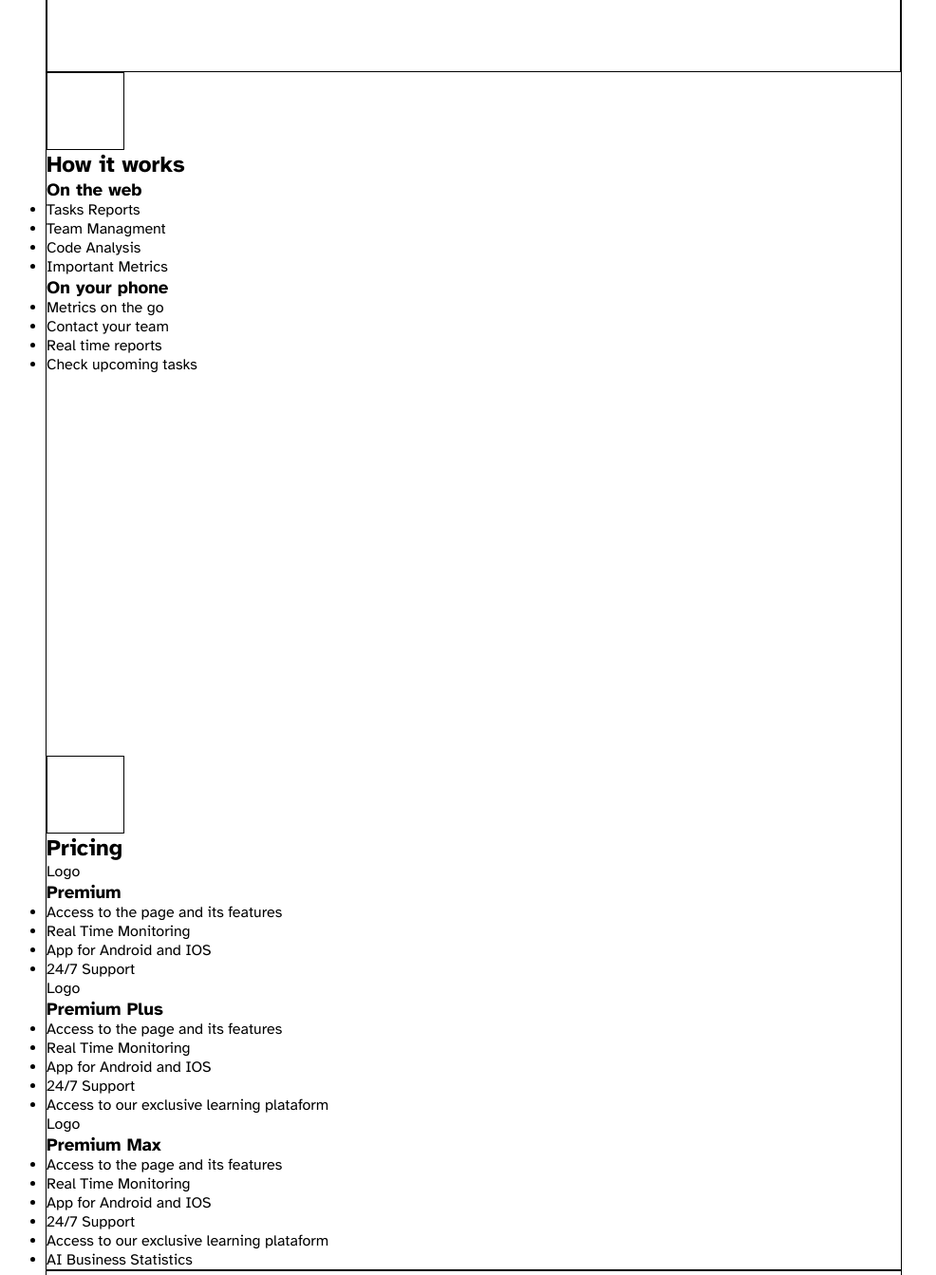
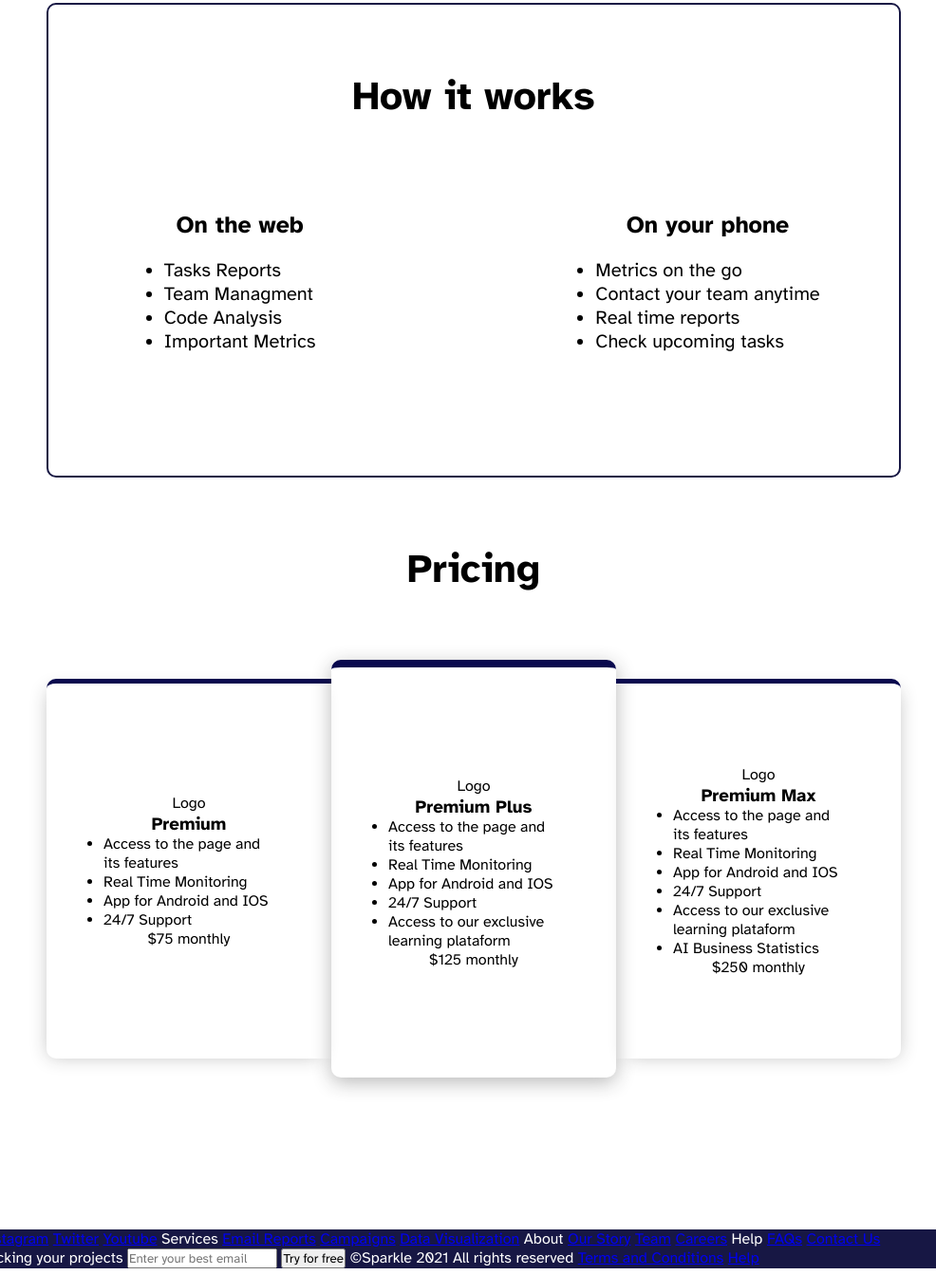
Before and after one commit to tysper/FreeCodeCamp-LandingPage, a plain HTML site: page index.html in a window 1280 px wide. Shown: the part 1457-2800 px from the top of the page at 95% size, without its empty margins (141-1127 px from the left). Drawn offline with Linux system fonts and the light colour scheme.

Commit message:
Improved the layout and added some content, also improved the HTML structure

```diff
--- a/index.html
+++ b/index.html
@@ -65,8 +65,11 @@
         <!-- How it works -->
         <div id="how-it-works" class="how-it-works-div">
           <div id="how-it-works-anchor"></div>
+
           <h2>How it works</h2>
-          <div>
+
+          <div class="on-web">
+            <div class="on-web-div">
               <h3>On the web</h3>
               <ul>
                 <li>Tasks Reports</li>
@@ -75,15 +78,20 @@
                 <li>Important Metrics</li>
               </ul>
             </div>
+            <div class="web-image"></div>
+          </div>
 
-          <div>
+          <div class="on-phone">
+            <div class="on-phone-div">
               <h3>On your phone</h3>
               <ul>
                 <li>Metrics on the go</li>
-              <li>Contact your team</li>
+                <li>Contact your team anytime</li>
                 <li>Real time reports</li>
                 <li>Check upcoming tasks</li>
               </ul>
+            </div>
+            <div class="phone-img"></div>
           </div>
         </div>
 
@@ -92,7 +100,8 @@
           <div id="pricing-anchor"></div>
           <h2>Pricing</h2>
 
-          <div>
+          <div class="inner-pricing">
+            <div class="premium-div">
               <div>Logo</div>
               <h3>Premium</h3>
               <ul>
@@ -101,9 +110,10 @@
                 <li>App for Android and IOS</li>
                 <li>24/7 Support</li>
               </ul>
+              <p>$75 monthly</p>
             </div>
 
-          <div>
+            <div class="premium-plus-div">
               <div>Logo</div>
               <h3>Premium Plus</h3>
               <ul>
@@ -113,10 +123,11 @@
                 <li>24/7 Support</li>
                 <li>Access to our exclusive learning plataform</li>
               </ul>
+              <p>$125 monthly</p>
             </div>
 
 
-          <div>
+            <div class="premium-max-div">
               <div>Logo</div>
               <h3>Premium Max</h3>
               <ul>
@@ -127,7 +138,10 @@
                 <li>Access to our exclusive learning plataform</li>
                 <li>AI Business Statistics</li>
               </ul>
+              <p>$250 monthly</p>
             </div>
+          </div>
+
         </div>
       </main>
 
--- a/styles.css
+++ b/styles.css
@@ -4,6 +4,7 @@
   font-family: 'Atkinson Hyperlegible', sans-serif;
   margin: 0;
   padding: 0;
+  box-sizing: border-box;
 }
 
 /* NAVBAR */
@@ -14,6 +15,8 @@ nav {
   left: 0;
   right: 0;
   height: 70px;
+  z-index: 1;
+  box-shadow: 0 1px 3px rgb(20, 20, 20);
 }
 
 /* spacing between items */
@@ -58,7 +61,7 @@ main, footer {
   width: 900px;
   margin-left: auto;
   margin-right: auto;
-  border: 1px solid #000;
+  /* border: 1px solid #000; */
 }
 
 /* WELCOMING */
@@ -121,7 +124,7 @@ header {
   width: 25%;
   border-radius: 5px;
   border: none;
-  background-color: rgba(23, 23, 68);
+  background-color: #171744;
   color: white;
 }
 
@@ -130,6 +133,7 @@ header {
   cursor: pointer;
 }
 
+/* Computer photo */
 .w-div-img {
   /* background: blue; */
   height: 100%;
@@ -143,10 +147,8 @@ header {
 }
 
 /* Features */
-
 .features-div {
-  height: 720px;
-  border: 1px solid black;
+  height: 650px;
   position: relative;
 }
 
@@ -154,94 +156,279 @@ header {
 #features-anchor, #how-it-works-anchor, #pricing-anchor {
   height: 80px;
   width: 80px;
-  border: 1px solid black;
 }
 
 /* Anchor for features */
 #features-anchor {
   position: absolute;
-  top: -90px;
+  top: -120px;
 }
 
 /* Features title */
 .features-div h2 {
   text-align: center;
   font-size: 42px;
-  margin: 40px 0;
+  margin-bottom: 70px;
 }
 
 /* Container for the features */
 .feature-items {
-  border: 1px solid black;
   display: grid;
   grid-template-columns: 1fr 1fr 1fr;
-  height: 60%;
+  column-gap: 40px;
+  height: 70%;
 }
 
 /* Card divs */
-
 .feature-items div {
-  border: 1px solid black;
-  margin-left: 30px;
-  padding: 10px;
+  box-shadow: 0 5px 20px rgba(36, 36, 36, 0.377);
+  padding: 20px;
   display: flex;
   flex-direction: column;
   justify-content: center;
   text-align: center;
   border-radius: 10px;
+  margin-bottom: 70px;
+}
+
+.feature-items h3 {
+  margin-bottom: 10px;
+  font-size: 22px;
+}
+
+.feature-items p {
+  font-size: 18px;
 }
 
 .feature-items {
   width: 100%;
-  /* margin-left: 30px; */
 }
 
-/* Last card div */
-.feature-items:last-child {
-  margin-right: 30px;
-}
-
-/* Images */
-
-/* Monitor your team */
-.feature-items .monitor-img {
+/* IMAGES */
+.monitor-img, .data-img, .support-img {
   height: 70px;
   width: 100%;
   margin: 0;
   padding: 0;
-  background-image: url(./images/research.png);
-  background-size: 30%;
+  background-size: 28%;
   background-position: center;
   background-repeat: no-repeat;
   margin-bottom: 20px;
+  box-shadow: none !important;
+}
+
+/* Monitor */
+.monitor-img {
+  background-image: url(./images/research.png);
 }
 
 /* Real-Time Data */
-.feature-items .data-img {
-  height: 70px;
-  width: 100%;
-  margin: 0;
-  padding: 0;
+.data-img {
   background-image: url(./images/database.png);
-  background-size: 30%;
-  background-position: center;
-  background-repeat: no-repeat;
-  margin-bottom: 20px;
 }
 
 /* Suport 24/7 */
-.feature-items .support-img {
-  height: 70px;
-  width: 100%;
-  margin: 0;
-  padding: 0;
+.support-img {
   background-image: url(./images/support.png);
-  background-size: 30%;
-  background-position: center;
-  background-repeat: no-repeat;
-  margin-bottom: 20px;
 }
 
+
+/* How it works */
+#how-it-works {
+  position: relative;
+}
+
+/* For positioning */
+#how-it-works-anchor {
+  height: 80px;
+  width: 80px;
+  /* border: 1px solid black; */
+  position: absolute;
+  top: -130px;
+}
+
+/*  outter div of how it works */
 .how-it-works-div {
-  height: 720px;
+  height: 500px;
+  /* border: 1px solid black; */
+  border: 2px solid #171744;
+  border-radius: 10px;
+  width: 100%;
 }
+
+/* Title of how it works */
+.how-it-works-div h2 {
+  text-align: center;
+  font-size: 42px;
+  margin: 70px 0;
+}
+
+/* Web */
+.on-web {
+  display: block;
+  width: 45%;
+  /* border: 1px solid rgb(0, 0, 0); */
+  /* box-shadow: 0 5px 20px rgba(36, 36, 36, 0.377); */
+  border-radius: 10px;
+  float: left;
+}
+
+/* clear-fix hack */
+.on-web::after {
+  content: "";
+  clear: both;
+  display: block;
+}
+
+/* div of the on-web features */
+.on-web-div {
+  float: left;
+  /* border: 1px solid yellow; */
+  height: 40%;
+  width: 100%;
+  display: flex;
+  flex-direction: column;
+  justify-content: center;
+  align-items: center;
+}
+
+/* titles of the on-web features */
+.on-web h3 {
+  margin-bottom: 20px;
+  font-size: 25px;
+  text-align: center;
+}
+
+/* On web list of features */
+.on-web li {
+  font-size: 20px;
+}
+
+
+/* Phone */
+.on-phone {
+  display: block;
+  width: 45%;
+  /* border: 1px solid rgb(0, 0, 0); */
+  /* box-shadow: 0 5px 20px rgba(36, 36, 36, 0.377); */
+  border-radius: 10px;
+  float: right;
+}
+
+/* Clear-fix hack */
+.on-phone::after {
+  content: "";
+  clear: both;
+  display: block;
+}
+
+/* div for the on-phone features */
+.on-phone-div {
+  float: left;
+  /* border: 1px solid yellow; */
+  height: 40%;
+  width: 100%;
+  display: flex;
+  flex-direction: column;
+  justify-content: center;
+  align-items: center;
+}
+
+/* titles of the on-phone div */
+.on-phone h3 {
+  margin-bottom: 20px;
+  font-size: 25px;
+  text-align: center;
+}
+
+/* List of the features on the phone */
+.on-phone li {
+  font-size: 20px;
+}
+
+/* Pricing */
+#pricing {
+  position: relative;
+}
+
+/* Anchor for positioning */
+#pricing-anchor {
+  position: absolute;
+  height: 80px;
+  width: 80px;
+  top: -90px;
+}
+
+/* Pricing Starts here */
+.pricing-div {
+  margin: 70px 0;
+
+}
+
+/* Title of the pricing */
+.pricing-div h2 {
+  text-align: center;
+  margin: 70px 0;
+  font-size: 42px;
+}
+
+/* div for the cards */
+.inner-pricing {
+  height: 400px;
+  display: grid;
+  grid-template-columns: 1fr 1fr 1fr;
+}
+
+/* Left div */
+.premium-div {
+  margin-top: 20px;
+  display: flex;
+  flex-direction: column;
+  align-items: center;
+  justify-content: center;
+  height: 100%;
+  padding: 60px;
+  border-radius: 10px 0 0 10px;
+  box-shadow: -5px 5px 20px -8px rgba(36, 36, 36, 0.322);
+  border-top: 5px solid rgb(9, 9, 78);
+}
+
+/* Center div */
+.premium-plus-div {
+  display: flex;
+  flex-direction: column;
+  align-items: center;
+  justify-content: center;
+  height: 110%;
+  padding: 60px;
+  border-radius: 10px;
+  box-shadow: 0 5px 20px rgba(36, 36, 36, 0.322);
+  border-top: 8px solid rgb(9, 9, 78);
+}
+
+/* Right Div */
+.premium-max-div {
+  margin-top: 20px;
+  display: flex;
+  flex-direction: column;
+  align-items: center;
+  justify-content: center;
+  height: 100%;
+  padding: 60px;
+  border-radius: 0 10px 10px 0;
+  box-shadow: 5px 5px 20px -8px rgba(36, 36, 36, 0.322);
+  border-top: 5px solid rgb(9, 9, 78);
+}
+
+/* Footer */
+footer {
+  margin-top: 200px;
+  background-color: #171744;
+  color: white;
+  width: 100%;
+  padding: 0 80px;
+}
+
+footer * {
+  display: inline-block;
+}
```
Also changed, not shown: images/mobile.png (added), images/website.png (added), 1 other file. Lines whose indentation alone changed are shown as unchanged.
